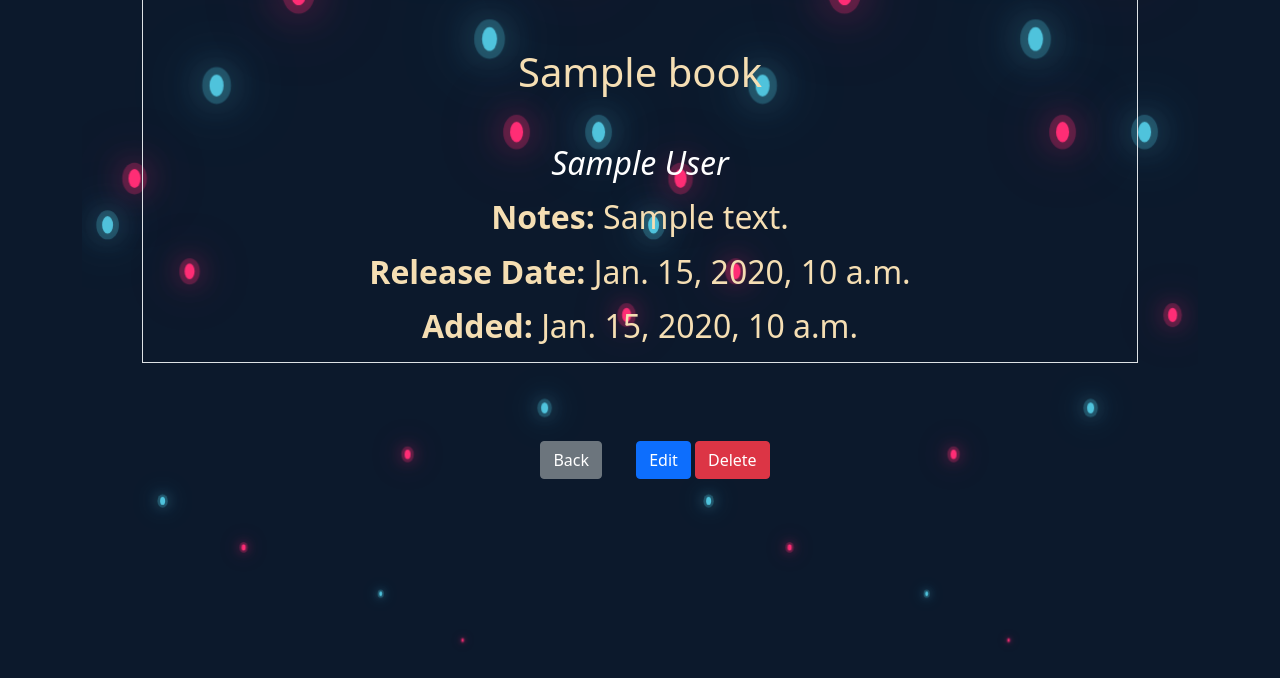
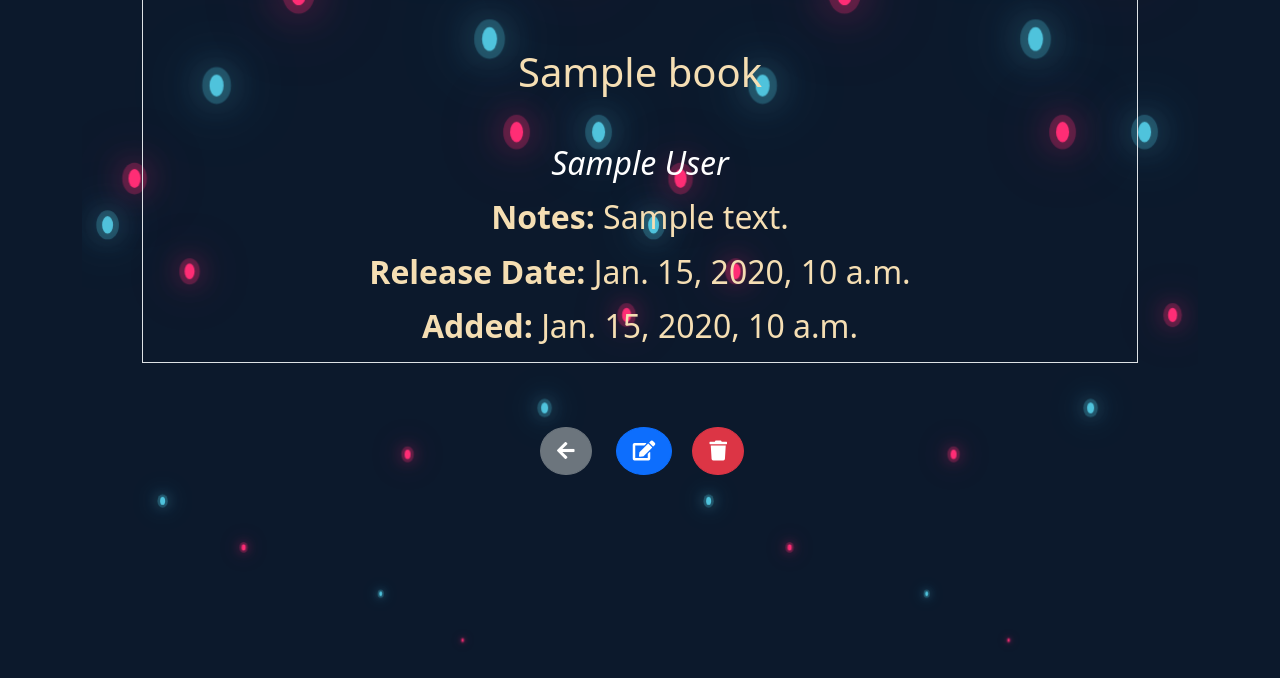
Before and after one commit to drakata27/booklog, a Django app: template books/templates/books/book_detail.html in a window 1280 px wide. Shown: the part 127-805 px from the top of the page. Run offline with Django 3.2, Linux system fonts and the light colour scheme; the template is opened without the code that fills it: most values are stand-ins (such as "Sample title", 1, 10 or a date in 2020).

Commit message:
Added icons and further styling

```diff
--- a/books/templates/books/book_delete.html
+++ b/books/templates/books/book_delete.html
@@ -5,6 +5,7 @@
     <p>Are you sure you want to delete "{{book.title}}?"</p>
     <p>This action can't be undone</p>
 
+    <a href="{% url 'books_detail' pk=book.id%}" class="m-3 btn btn-secondary btn-margin rounded-circle btn-lg m-1"><i class="fas fa-arrow-left"></i></a>
     <input type="submit" class="btn btn-danger" value="Confirm"/>
     </form>
 {% endblock %}
--- a/books/templates/books/book_detail.html
+++ b/books/templates/books/book_detail.html
@@ -1,7 +1,7 @@
 {% extends 'base.html' %}
 
 {% block content%}
-<div class="border round m-5">
+<div class="border custom-rounded m-5">
     <h1 class="my-5">{{book.title}}</h1>
     <h2 class="my-3"><i>{{book.author}}</i></p>
     <p class="note-li"><b>Notes: </b>{{book.notes}}</p>
@@ -9,7 +9,7 @@
     <p class="note-li"><b>Added: </b>{{book.added}}</p>
   </div>
 
-  <a href="{% url 'books_list' %}" class="btn btn-secondary btn-margin">Back</a>
-  <a href="{% url 'books_edit' pk=book.id%}" class="btn btn-primary">Edit</a>
-  <a href="{% url 'books_delete' pk=book.id%}" class="btn btn-danger">Delete</a>
+  <a href="{% url 'books_list' %}" class="btn btn-secondary btn-margin rounded-circle btn-lg m-1"><i class="fas fa-arrow-left"></i></a>
+  <a href="{% url 'books_edit' pk=book.id%}" class="btn btn-primary rounded-circle btn-lg m-3"><i class="fas fa-edit"></i></a>
+  <a href="{% url 'books_delete' pk=book.id%}" class="btn btn-danger rounded-circle btn-lg"><i class="fas fa-trash"></i></a>
 {% endblock %}
--- a/books/templates/books/book_form.html
+++ b/books/templates/books/book_form.html
@@ -1,9 +1,9 @@
 {% extends 'base.html' %}
 {% block content %}
-<form method="POST">
+<form method="POST" class="m-5">
     {% csrf_token %}
     {{ form.as_p }}
-    <button type="submit" class="btn btn-primary my-5 btn-sm">Add</button>
+    <button type="submit" class="btn btn-primary btn-margin rounded-circle btn-lg"><i class="fas fa-paper-plane"></i></button>
 </form>
-<a href="{% url 'books_list' %}" class="btn btn-secondary btn-margin">Back</a>
+<a href="{% url 'books_list' %}" class="btn btn-secondary btn-margin rounded-circle btn-lg m-1"><i class="fas fa-arrow-left"></i></a>
 {% endblock %}
--- a/home/templates/home/welcome.html
+++ b/home/templates/home/welcome.html
@@ -3,6 +3,6 @@
 {% block content %}
 <div class="welcome">
     <h1>Welcome!</h1>
-    <a href="{% url 'books_list' %}" class="btn btn-primary btn-margin">Go</a>
+    <a href="{% url 'books_list' %}" class="btn btn-primary btn-margin rounded-circle btn-lg">Go</a>
 </div>
 {% endblock %}
--- a/static/templates/base.html
+++ b/static/templates/base.html
@@ -6,6 +6,7 @@
     <meta name="viewport" content="width=device-width, initial-scale=1.0">
     <link href="https://cdn.jsdelivr.net/npm/bootstrap@5.0.1/dist/css/bootstrap.min.css" rel="stylesheet" integrity="sha384-+0n0xVW2eSR5OomGNYDnhzAbDsOXxcvSN1TPprVMTNDbiYZCxYbOOl7+AMvyTG2x" crossorigin="anonymous">
     <link rel="stylesheet" type="text/css" href="{% static 'css/styles.css' %}">
+    <link rel="stylesheet" href="https://cdnjs.cloudflare.com/ajax/libs/font-awesome/5.15.3/css/all.min.css">
     <title>BookLog</title>
 </head>
 <body>
```
Also changed, not shown: books/templates/books/books_list.html (+4 -3 lines), db.sqlite3.
